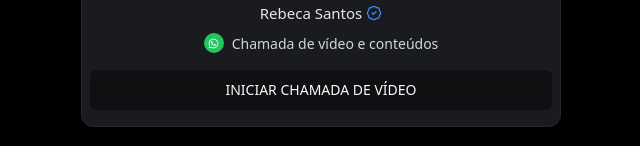
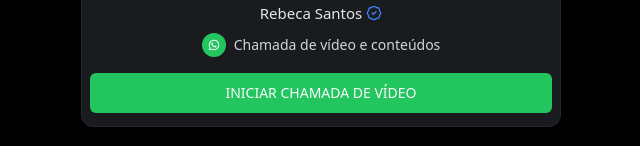
Before and after one commit to andreyhenriquetw/hotclube, a Next.js app: page /modelo/daniela-lima in a window 1280 px wide. Shown: the part 539-685 px from the top of the page, without its empty margins (319-959 px from the left). Built offline with nearby package versions, Linux system fonts and the light colour scheme.

Commit message:
feat: add troca de cor do botao inicia chamada

```diff
--- a/src/app/modelo/daniela-lima/page.tsx
+++ b/src/app/modelo/daniela-lima/page.tsx
@@ -114,8 +114,8 @@ const DanielaLima = () => {
 
               {/* WHATS */}
               <p className="mt-2 flex items-center justify-center gap-2 text-[14px] text-gray-300">
-                <span className="flex h-5 w-5 items-center justify-center rounded-full bg-green-500">
-                  <FaWhatsapp size={11} color="white" />
+                <span className="flex h-6 w-6 items-center justify-center rounded-full bg-green-500">
+                  <FaWhatsapp size={12} color="white" />
                 </span>
                 {item.nome}
               </p>
@@ -124,7 +124,7 @@ const DanielaLima = () => {
               <Link href={item.link}>
                 <Button
                   variant="secondary"
-                  className="mt-4 w-full bg-black/40 p-1 transition hover:bg-black/60"
+                  className="mt-4 w-full bg-green-500"
                 >
                   INICIAR CHAMADA DE VÍDEO
                 </Button>
```
